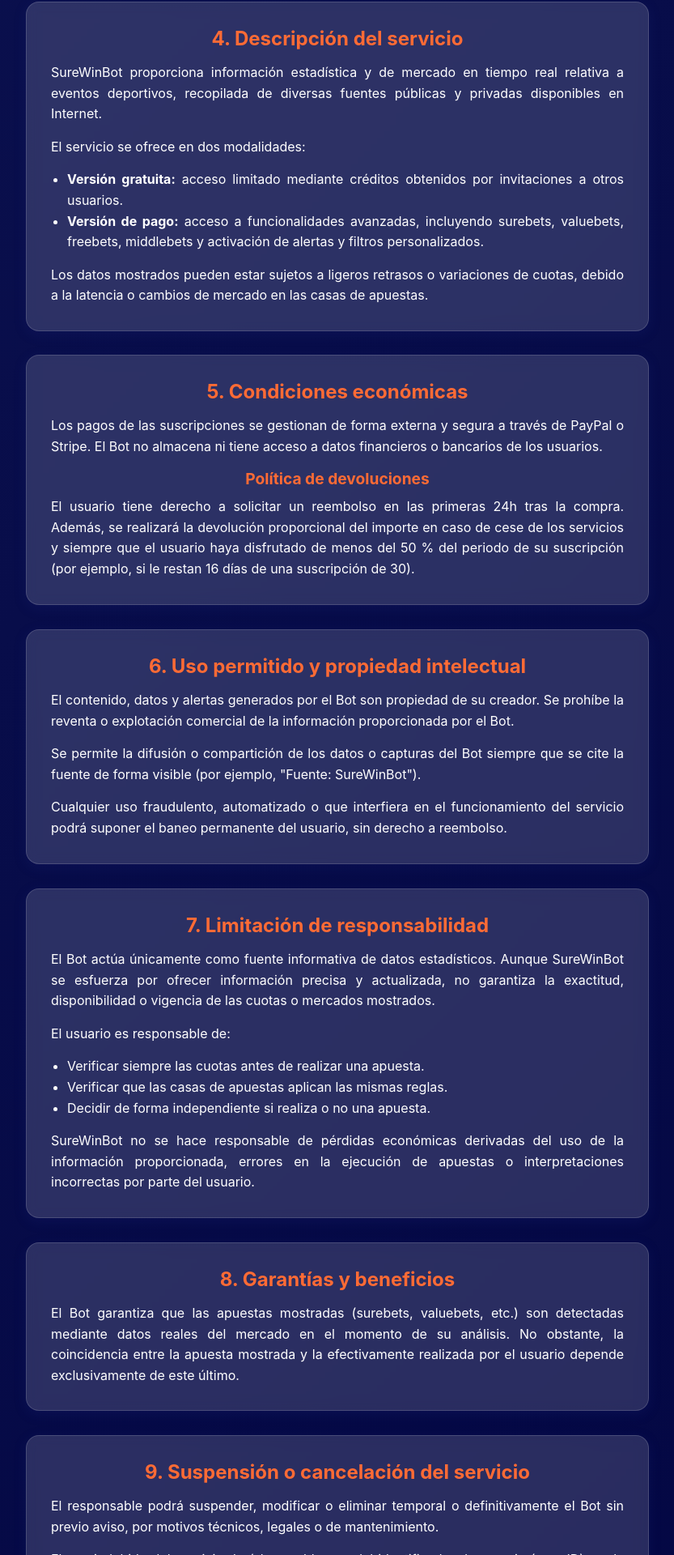
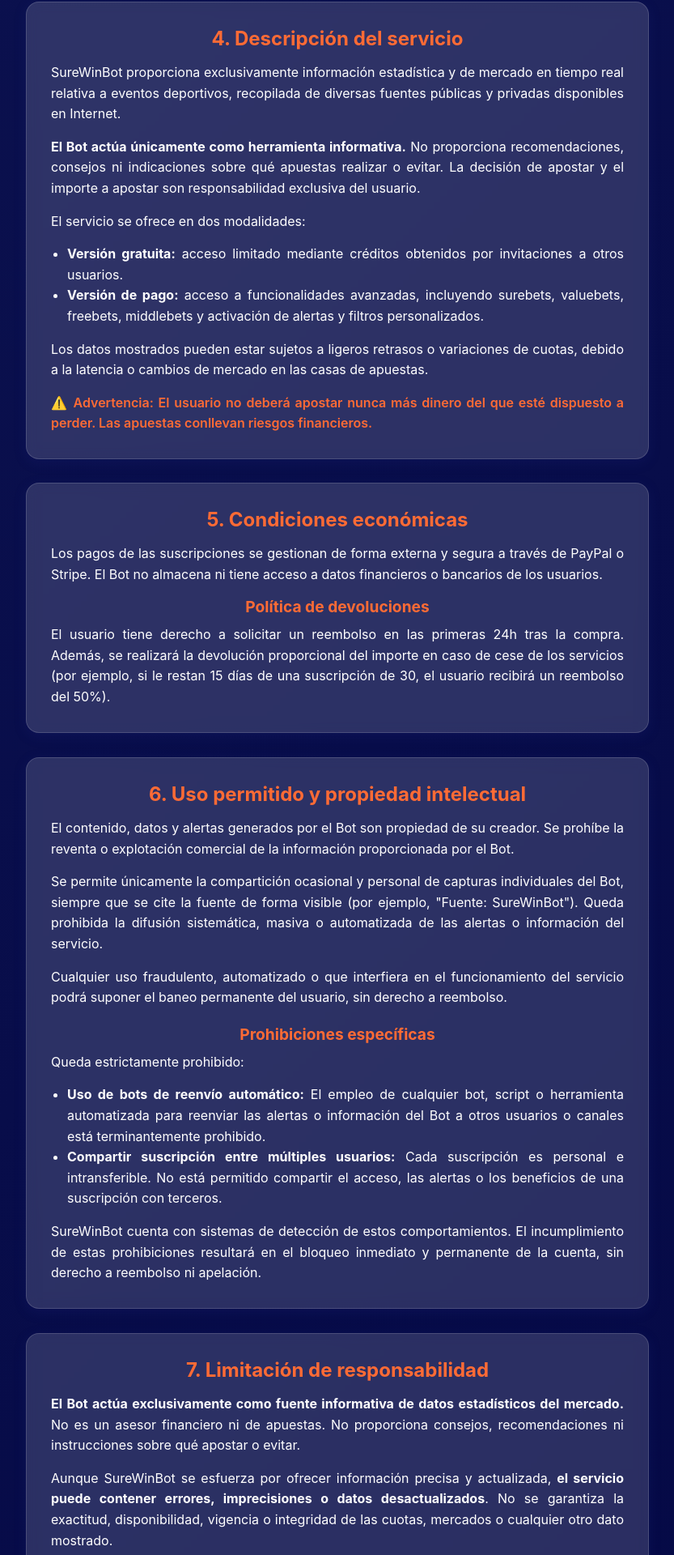
Before and after one commit to Santiago542/SureWinBotWeb, a React (Vite) app: page /terms in a window 1280 px wide. Shown: the part 1104-3024 px from the top of the page at 81% size, without its empty margins (223-1056 px from the left). Built offline with nearby package versions, Linux system fonts and the light colour scheme.

Commit message:
Actualizar términos y condiciones

```diff
--- a/src/pages/TermsOfService.jsx
+++ b/src/pages/TermsOfService.jsx
@@ -101,7 +101,10 @@
               4. Descripción del servicio
             </h2>
             <p style={{ lineHeight: 1.6, marginBottom: '15px', textAlign: 'justify' }}>
-              SureWinBot proporciona información estadística y de mercado en tiempo real relativa a eventos deportivos, recopilada de diversas fuentes públicas y privadas disponibles en Internet.
+              SureWinBot proporciona exclusivamente información estadística y de mercado en tiempo real relativa a eventos deportivos, recopilada de diversas fuentes públicas y privadas disponibles en Internet.
+            </p>
+            <p style={{ lineHeight: 1.6, marginBottom: '15px', textAlign: 'justify' }}>
+              <strong>El Bot actúa únicamente como herramienta informativa.</strong> No proporciona recomendaciones, consejos ni indicaciones sobre qué apuestas realizar o evitar. La decisión de apostar y el importe a apostar son responsabilidad exclusiva del usuario.
             </p>
             <p style={{ lineHeight: 1.6, marginBottom: '15px', textAlign: 'justify' }}>
               El servicio se ofrece en dos modalidades:
@@ -110,8 +113,11 @@
               <li><strong>Versión gratuita:</strong> acceso limitado mediante créditos obtenidos por invitaciones a otros usuarios.</li>
               <li><strong>Versión de pago:</strong> acceso a funcionalidades avanzadas, incluyendo surebets, valuebets, freebets, middlebets y activación de alertas y filtros personalizados.</li>
             </ul>
-            <p style={{ lineHeight: 1.6, textAlign: 'justify' }}>
+            <p style={{ lineHeight: 1.6, marginBottom: '15px', textAlign: 'justify' }}>
               Los datos mostrados pueden estar sujetos a ligeros retrasos o variaciones de cuotas, debido a la latencia o cambios de mercado en las casas de apuestas.
+            </p>
+            <p style={{ lineHeight: 1.6, textAlign: 'justify', fontWeight: '600', color: '#FF6B35' }}>
+              ⚠️ Advertencia: El usuario no deberá apostar nunca más dinero del que esté dispuesto a perder. Las apuestas conllevan riesgos financieros.
             </p>
           </div>
 
@@ -128,7 +134,7 @@
             </h3>
             <p style={{ lineHeight: 1.6, textAlign: 'justify' }}>
               El usuario tiene derecho a solicitar un reembolso en las primeras 24h tras la compra.
-              Además, se realizará la devolución proporcional del importe en caso de cese de los servicios y siempre que el usuario haya disfrutado de menos del 50 % del periodo de su suscripción (por ejemplo, si le restan 16 días de una suscripción de 30).
+              Además, se realizará la devolución proporcional del importe en caso de cese de los servicios (por ejemplo, si le restan 15 días de una suscripción de 30, el usuario recibirá un reembolso del 50%).
             </p>
           </div>
 
@@ -141,10 +147,23 @@
               Se prohíbe la reventa o explotación comercial de la información proporcionada por el Bot.
             </p>
             <p style={{ lineHeight: 1.6, marginBottom: '15px', textAlign: 'justify' }}>
-              Se permite la difusión o compartición de los datos o capturas del Bot siempre que se cite la fuente de forma visible (por ejemplo, "Fuente: SureWinBot").
+              Se permite únicamente la compartición ocasional y personal de capturas individuales del Bot, siempre que se cite la fuente de forma visible (por ejemplo, "Fuente: SureWinBot"). Queda prohibida la difusión sistemática, masiva o automatizada de las alertas o información del servicio.
             </p>
+            <p style={{ lineHeight: 1.6, marginBottom: '15px', textAlign: 'justify' }}>
+              Cualquier uso fraudulento, automatizado o que interfiera en el funcionamiento del servicio podrá suponer el baneo permanente del usuario, sin derecho a reembolso.
+            </p>
+            <h3 style={{ fontSize: '1.2rem', marginBottom: '10px', marginTop: '20px', color: '#FF6B35' }}>
+              Prohibiciones específicas
+            </h3>
+            <p style={{ lineHeight: 1.6, marginBottom: '15px', textAlign: 'justify' }}>
+              Queda estrictamente prohibido:
+            </p>
+            <ul style={{ paddingLeft: '20px', lineHeight: 1.6, marginBottom: '15px', textAlign: 'justify' }}>
+              <li><strong>Uso de bots de reenvío automático:</strong> El empleo de cualquier bot, script o herramienta automatizada para reenviar las alertas o información del Bot a otros usuarios o canales está terminantemente prohibido.</li>
+              <li><strong>Compartir suscripción entre múltiples usuarios:</strong> Cada suscripción es personal e intransferible. No está permitido compartir el acceso, las alertas o los beneficios de una suscripción con terceros.</li>
+            </ul>
             <p style={{ lineHeight: 1.6, textAlign: 'justify' }}>
-              Cualquier uso fraudulento, automatizado o que interfiera en el funcionamiento del servicio podrá suponer el baneo permanente del usuario, sin derecho a reembolso.
+              SureWinBot cuenta con sistemas de detección de estos comportamientos. El incumplimiento de estas prohibiciones resultará en el bloqueo inmediato y permanente de la cuenta, sin derecho a reembolso ni apelación.
             </p>
           </div>
 
@@ -153,29 +172,36 @@
               7. Limitación de responsabilidad
             </h2>
             <p style={{ lineHeight: 1.6, marginBottom: '15px', textAlign: 'justify' }}>
-              El Bot actúa únicamente como fuente informativa de datos estadísticos.
-              Aunque SureWinBot se esfuerza por ofrecer información precisa y actualizada, no garantiza la exactitud, disponibilidad o vigencia de las cuotas o mercados mostrados.
+              <strong>El Bot actúa exclusivamente como fuente informativa de datos estadísticos del mercado.</strong> No es un asesor financiero ni de apuestas. No proporciona consejos, recomendaciones ni instrucciones sobre qué apostar o evitar.
             </p>
             <p style={{ lineHeight: 1.6, marginBottom: '15px', textAlign: 'justify' }}>
-              El usuario es responsable de:
+              Aunque SureWinBot se esfuerza por ofrecer información precisa y actualizada, <strong>el servicio puede contener errores, imprecisiones o datos desactualizados</strong>. No se garantiza la exactitud, disponibilidad, vigencia o integridad de las cuotas, mercados o cualquier otro dato mostrado.
+            </p>
+            <p style={{ lineHeight: 1.6, marginBottom: '15px', textAlign: 'justify' }}>
+              El usuario es el único responsable de:
             </p>
             <ul style={{ paddingLeft: '20px', lineHeight: 1.6, marginBottom: '15px', textAlign: 'justify' }}>
               <li>Verificar siempre las cuotas antes de realizar una apuesta.</li>
               <li>Verificar que las casas de apuestas aplican las mismas reglas.</li>
+              <li>Comprobar la exactitud de toda información antes de actuar sobre ella.</li>
               <li>Decidir de forma independiente si realiza o no una apuesta.</li>
+              <li>Gestionar su capital y no apostar más dinero del que esté dispuesto a perder.</li>
+              <li>Cualquier pérdida económica derivada de sus decisiones de apuesta.</li>
             </ul>
             <p style={{ lineHeight: 1.6, textAlign: 'justify' }}>
-              SureWinBot no se hace responsable de pérdidas económicas derivadas del uso de la información proporcionada, errores en la ejecución de apuestas o interpretaciones incorrectas por parte del usuario.
+              <strong>SureWinBot no se hace responsable en ningún caso de:</strong> pérdidas económicas, errores en los datos mostrados, variaciones de cuotas, apuestas canceladas, limitaciones de cuentas por parte de casas de apuestas, errores en la ejecución de apuestas, interpretaciones incorrectas por parte del usuario, o cualquier otro daño directo o indirecto derivado del uso del servicio.
             </p>
           </div>
 
           <div className="glass" style={{ padding: '30px', marginBottom: '30px' }}>
             <h2 style={{ fontSize: '1.5rem', marginBottom: '15px', color: '#FF6B35' }}>
-              8. Garantías y beneficios
+              8. Naturaleza de los datos
             </h2>
+            <p style={{ lineHeight: 1.6, marginBottom: '15px', textAlign: 'justify' }}>
+              Los datos mostrados (surebets, valuebets, etc.) son calculados mediante información estadística recopilada del mercado en el momento del análisis. Sin embargo, <strong>estos datos pueden contener errores, estar desactualizados o ser incorrectos</strong> debido a múltiples factores fuera del control del Bot (latencia, cambios de cuotas, errores de las fuentes, etc.).
+            </p>
             <p style={{ lineHeight: 1.6, textAlign: 'justify' }}>
-              El Bot garantiza que las apuestas mostradas (surebets, valuebets, etc.) son detectadas mediante datos reales del mercado en el momento de su análisis.
-              No obstante, la coincidencia entre la apuesta mostrada y la efectivamente realizada por el usuario depende exclusivamente de este último.
+              El Bot muestra datos estadísticos del mercado, pero no indica, recomienda ni sugiere realizar ninguna apuesta específica. La decisión de actuar sobre la información mostrada y la coincidencia entre los datos del Bot y los datos reales en la casa de apuestas dependen exclusivamente del usuario.
             </p>
           </div>
 
@@ -184,7 +210,7 @@
               9. Suspensión o cancelación del servicio
             </h2>
             <p style={{ lineHeight: 1.6, marginBottom: '15px', textAlign: 'justify' }}>
-              El responsable podrá suspender, modificar o eliminar temporal o definitivamente el Bot sin previo aviso, por motivos técnicos, legales o de mantenimiento.
+              El responsable podrá suspender, modificar o eliminar temporal o definitivamente el Bot sin previo aviso, por motivos técnicos, legales o de mantenimiento. No se garantiza la continuidad del servicio en ningún momento.
             </p>
             <p style={{ lineHeight: 1.6, textAlign: 'justify' }}>
               El uso indebido del servicio dará lugar al baneo del identificador de usuario (user ID) y a la pérdida del acceso a todas las funciones.
```
